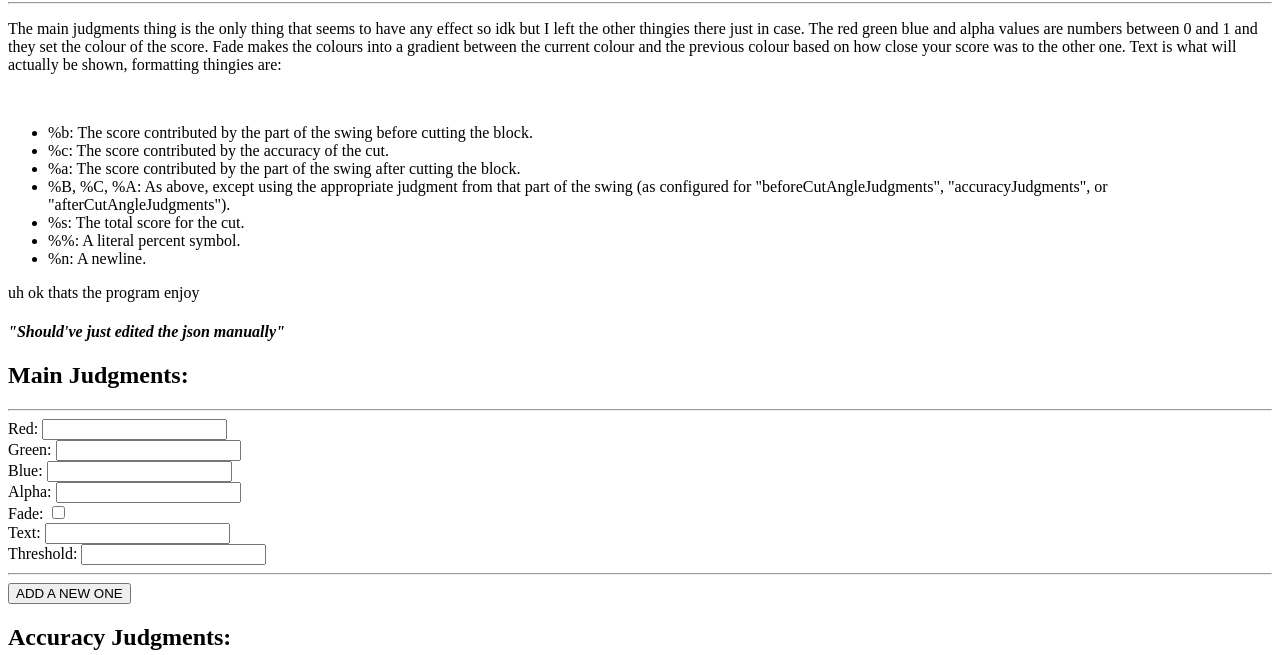
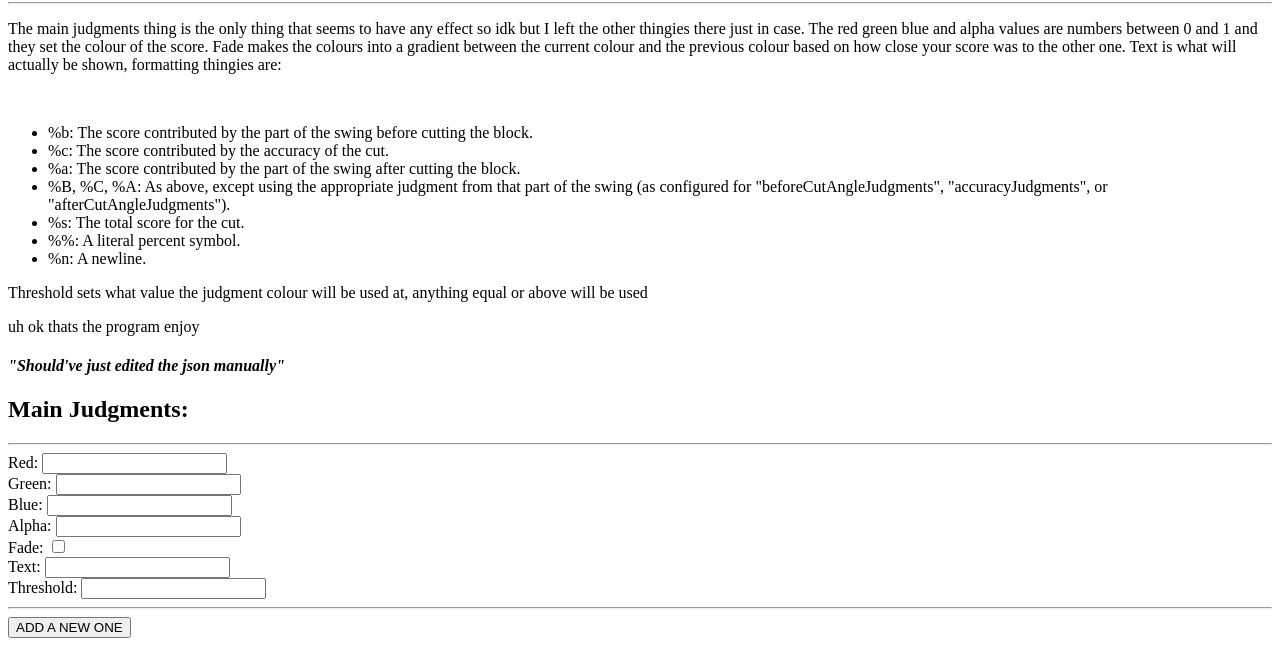
Before and after one commit to Socktt/hsvConfigGenerator, a plain HTML site: page index.html in a window 1280 px wide. Shown: the part 78-733 px from the top of the page. Drawn offline with Linux system fonts and the light colour scheme.

Commit message:
Add files via upload

```diff
--- a/index.html
+++ b/index.html
@@ -15,6 +15,7 @@
             <li>%%: A literal percent symbol.</li>
             <li>%n: A newline.</li>
         </ul>
+        <p>Threshold sets what value the judgment colour will be used at, anything equal or above will be used</p>
         <p>uh ok thats the program enjoy</p>
         <h4><i>"Should've just edited the json manually"</i></h4>
         <h2>Main Judgments:</h2>
```
